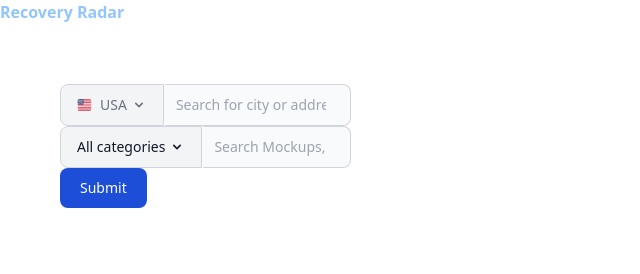
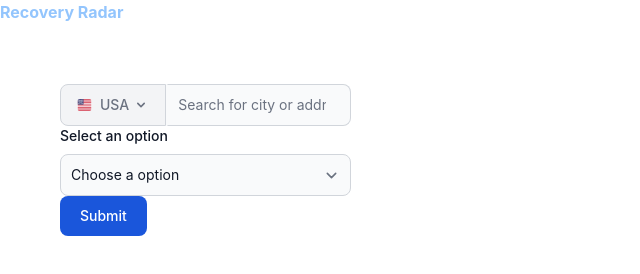
Before and after one commit to NewguyenGitHub/Recovery-Radar, a website: page index.html in a window 1280 px wide. Shown: the whole page, without its empty margins (0-640 px from the left). Drawn offline with nearby package versions, Linux system fonts and the light colour scheme; some packages are replaced by stand-ins of ours; no server answers.

Commit message:
flowbite for dropdowns

```diff
--- a/index.html
+++ b/index.html
@@ -5,6 +5,8 @@
     <meta name="viewport" content="width=device-width, initial-scale=1.0" />
     <title>Recovery Radar</title>
     <link rel="stylesheet" href="./public/style.css">
+    <link href="https://cdnjs.cloudflare.com/ajax/libs/flowbite/1.6.3/flowbite.min.css" rel="stylesheet" />
+
     <!-- <link href="https://unpkg.com/tailwindcss@^2/dist/tailwind.min.css" rel="stylesheet"> -->
   </head>
 
@@ -71,35 +73,53 @@
               </div>
           </div>
 
-          <div class="flex">
-              <label for="search-dropdown" class="mb-2 text-sm font-medium text-gray-900 sr-only dark:text-white">Your Email</label>
-              <button id="dropdown-button" data-dropdown-toggle="dropdown" class="flex-shrink-0 z-10 inline-flex items-center py-2.5 px-4 text-sm font-medium text-center text-gray-900 bg-gray-100 border border-gray-300 rounded-l-lg hover:bg-gray-200 focus:ring-4 focus:outline-none focus:ring-gray-100 dark:bg-gray-700 dark:hover:bg-gray-600 dark:focus:ring-gray-700 dark:text-white dark:border-gray-600" type="button">All categories <svg aria-hidden="true" class="w-4 h-4 ml-1" fill="currentColor" viewBox="0 0 20 20" xmlns="http://www.w3.org/2000/svg"><path fill-rule="evenodd" d="M5.293 7.293a1 1 0 011.414 0L10 10.586l3.293-3.293a1 1 0 111.414 1.414l-4 4a1 1 0 01-1.414 0l-4-4a1 1 0 010-1.414z" clip-rule="evenodd"></path></svg></button>
-              <div id="dropdown" class="z-10 hidden bg-white divide-y divide-gray-100 rounded-lg shadow w-44 dark:bg-gray-700">
-                  <ul class="py-2 text-sm text-gray-700 dark:text-gray-200" aria-labelledby="dropdown-button">
-                  <li>
-                      <button type="button" class="inline-flex w-full px-4 py-2 hover:bg-gray-100 dark:hover:bg-gray-600 dark:hover:text-white">Mockups</button>
-                  </li>
-                  <li>
-                      <button type="button" class="inline-flex w-full px-4 py-2 hover:bg-gray-100 dark:hover:bg-gray-600 dark:hover:text-white">Templates</button>
-                  </li>
-                  <li>
-                      <button type="button" class="inline-flex w-full px-4 py-2 hover:bg-gray-100 dark:hover:bg-gray-600 dark:hover:text-white">Design</button>
-                  </li>
-                  <li>
-                      <button type="button" class="inline-flex w-full px-4 py-2 hover:bg-gray-100 dark:hover:bg-gray-600 dark:hover:text-white">Logos</button>
-                  </li>
-                  </ul>
-              </div>
-              <div class="relative w-full">
-                  <input id= "occupation" type="search" id="search-dropdown" class="block p-2.5 w-full z-20 text-sm text-gray-900 bg-gray-50 rounded-r-lg border-l-gray-50 border-l-2 border border-gray-300 focus:ring-blue-500 focus:border-blue-500 dark:bg-gray-700 dark:border-l-gray-700  dark:border-gray-600 dark:placeholder-gray-400 dark:text-white dark:focus:border-blue-500" placeholder="Search Mockups, Logos, Design Templates..." required>
-                  <!--<button type="submit" class="absolute top-0 right-0 p-2.5 text-sm font-medium text-white bg-blue-700 rounded-r-lg border border-blue-700 hover:bg-blue-800 focus:ring-4 focus:outline-none focus:ring-blue-300 dark:bg-blue-600 dark:hover:bg-blue-700 dark:focus:ring-blue-800">
-                      <svg aria-hidden="true" class="w-5 h-5" fill="none" stroke="currentColor" viewBox="0 0 24 24" xmlns="http://www.w3.org/2000/svg"><path stroke-linecap="round" stroke-linejoin="round" stroke-width="2" d="M21 21l-6-6m2-5a7 7 0 11-14 0 7 7 0 0114 0z"></path></svg>
-                      <span class="sr-only">Search</span>
-                  </button>-->
-              </div>
+          <label for="occupation" class="block mb-2 text-sm font-medium text-gray-900 dark:text-white">Select an option</label>
+          <select id="occupation" class="bg-gray-50 border border-gray-300 text-gray-900 text-sm rounded-lg focus:ring-blue-500 focus:border-blue-500 block w-full p-2.5 dark:bg-gray-700 dark:border-gray-600 dark:placeholder-gray-400 dark:text-white dark:focus:ring-blue-500 dark:focus:border-blue-500">
+            <option selected>Choose a option</option>
+            <option value="Allergists">Allergists</option>
+            <option value="Anesthesiologists">Anesthesiologists</option>
+            <option value="Cardiologists">Cardiologists</option>
+            <option value="Colon and Rectal Surgeons">Colon and Rectal Surgeons</option>
+            <option value="Critical Care Medicine Specialists"> Critical Care Medicine Specialists</option>
+            <option value="Dentist">Dentist</option>
+            <option value="Dermatologists">Dermatologists</option>
+            <option value="Endocrinologists">Endocrinologists</option>
+            <option value="Emergency Medicine Specialists">Emergency Medicine Specialists</option>
+            <option value="Family Physicians">Family Physicians</option>
+            <option value="Gastroenterologists">Gastroenterologists</option>
+            <option value="Geriatric Medicine Specialists">Geriatric Medicine Specialists</option>
+            <option value="Hematologists">Hematologists</option>
+            <option value="Hospice and Palliative Medicine Specialists">Hospice and Palliative Medicine Specialists</option>
+            <option value="Immunologists">Immunologists</option>
+            <option value="Infectious Disease Specialists">Infectious Disease Specialists</option>
+            <option value="Internists">Internists</option>
+            <option value="Medical Geneticists">Medical Geneticists</option>
+            <option value="Nephrologists">Nephrologists</option>
+            <option value="Neurologists">Neurologists</option>
+            <option value="Obstetricians">Obstetricians </option>
+            <option value="Gynecologists">Gynecologists</option>
+            <option value="Oncologists">Oncologists</option>
+            <option value="Ophthalmologists">Ophthalmologists</option>
+            <option value="Osteopaths">Osteopaths</option>
+            <option value="Otolaryngologists">Otolaryngologists</option>
+            <option value="Pathologists">Pathologists</option>
+            <option value="Pediatricians">Pediatricians</option>
+            <option value="Physiatrists">Physiatrists</option>
+            <option value="Plastic Surgeons">Plastic Surgeons</option>
+            <option value="Podiatrists">Podiatrists</option>
+            <option value="Preventive Medicine Specialists">Preventive Medicine Specialists</option>
+            <option value="Psychiatrists">Psychiatrists</option>
+            <option value="Pulmonologists">Pulmonologists</option>
+            <option value="Radiologists">Radiologists</option>
+            <option value="Rheumatologists">Rheumatologists</option>
+            <option value="Sleep Medicine Specialists">Sleep Medicine Specialists</option>
+            <option value="Sports Medicine Specialists">Sports Medicine Specialists</option>
+            <option value="General Surgeons">General Surgeons</option>
+            <option value="Urologists">Urologists</option>
+          </select>
+              <button type="submit" class="text-white bg-blue-700 hover:bg-blue-800 focus:ring-4 focus:outline-none focus:ring-blue-300 font-medium rounded-lg text-sm w-full sm:w-auto px-5 py-2.5 text-center dark:bg-blue-600 dark:hover:bg-blue-700 dark:focus:ring-blue-800">Submit</button>
+          </div>
 
-          </div>
-          <button type="submit" class="text-white bg-blue-700 hover:bg-blue-800 focus:ring-4 focus:outline-none focus:ring-blue-300 font-medium rounded-lg text-sm w-full sm:w-auto px-5 py-2.5 text-center dark:bg-blue-600 dark:hover:bg-blue-700 dark:focus:ring-blue-800">Submit</button>
       </form>
       </div>
       <div class="col-span-2 w-2/3">
@@ -109,7 +129,7 @@
 
     <script async src="https://maps.googleapis.com/maps/api/js?key=AIzaSyBF_i3KKcb_DYxqC3qOrZuIh2DLOKO4Pkc&libraries=places&callback=initMap"></script>
 
-
+    <script src="https://cdnjs.cloudflare.com/ajax/libs/flowbite/1.6.3/flowbite.min.js"></script>
 
 	<script src="./assets/js/index.js"></script>
 
--- a/tailwind.config.js
+++ b/tailwind.config.js
@@ -1,10 +1,12 @@
 //** @type {import('tailwindcss').Config} */
 module.exports = {
   content: [
-    "./assets/js/index.js", "./index.html"
+    "./assets/js/index.js", "./index.html", "./node_modules/flowbite/plugin.js"
   ],
   theme: {
     extend: {},
   },
-  plugins: [],
+  plugins: [
+    require(['flowbite/plugin'])
+  ],
 }
```
Also changed, not shown: package.json (+3 -4 lines), assets/js/index.js (line endings or trailing spaces), public/style.css, 1 other file.
